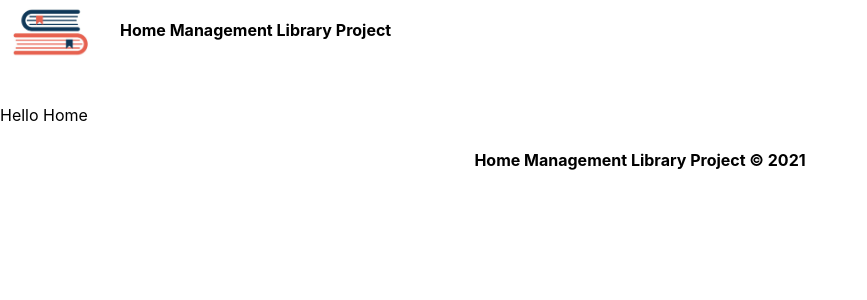
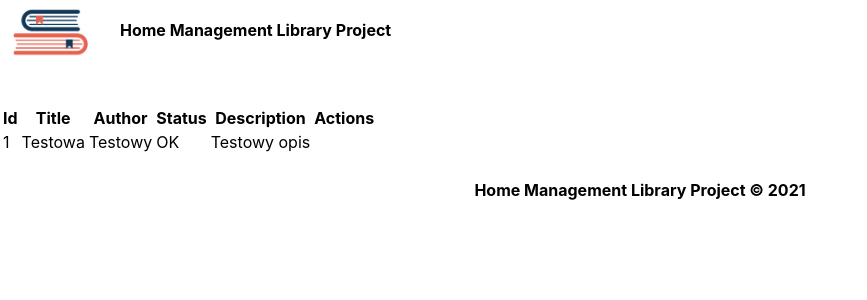
Before and after one commit to KamilAdd-Byte/home-management-library-project, a React (Create React App) app in the folder frontend/: page / in a window 1280 px wide. Shown: the top 300 px of the page, without its empty margins (0-867 px from the left). Built offline with nearby package versions, Linux system fonts and the light colour scheme.

Commit message:
DB-1 adding books table

```diff
--- a/frontend/src/App.js
+++ b/frontend/src/App.js
@@ -2,12 +2,13 @@ import React from 'react';
 import Header from './containers/Header';
 import Home from './containers/Home';
 import Footer from './containers/Footer';
+import Books from "./modules/books/Books";
 
 const App = () => (
     <React.Fragment>
         <Header />
         <Home>
-            Hello Home
+            <Books />
         </Home>
         <Footer />
     </React.Fragment>
--- /dev/null
+++ b/frontend/src/modules/books/Books.js
@@ -0,0 +1,28 @@
+import React from 'react';
+
+const Books = () => (
+    <table>
+        <thead>
+            <tr>
+                <th>Id</th>
+                <th>Title</th>
+                <th>Author</th>
+                <th>Status</th>
+                <th>Description</th>
+                <th>Actions</th>
+            </tr>
+        </thead>
+        <tbody>
+            <tr>
+                <td>1</td>
+                <td>Testowa</td>
+                <td>Testowy</td>
+                <td>OK</td>
+                <td>Testowy opis</td>
+                <td></td>
+            </tr>
+        </tbody>
+    </table>
+)
+
+export default Books;
```
